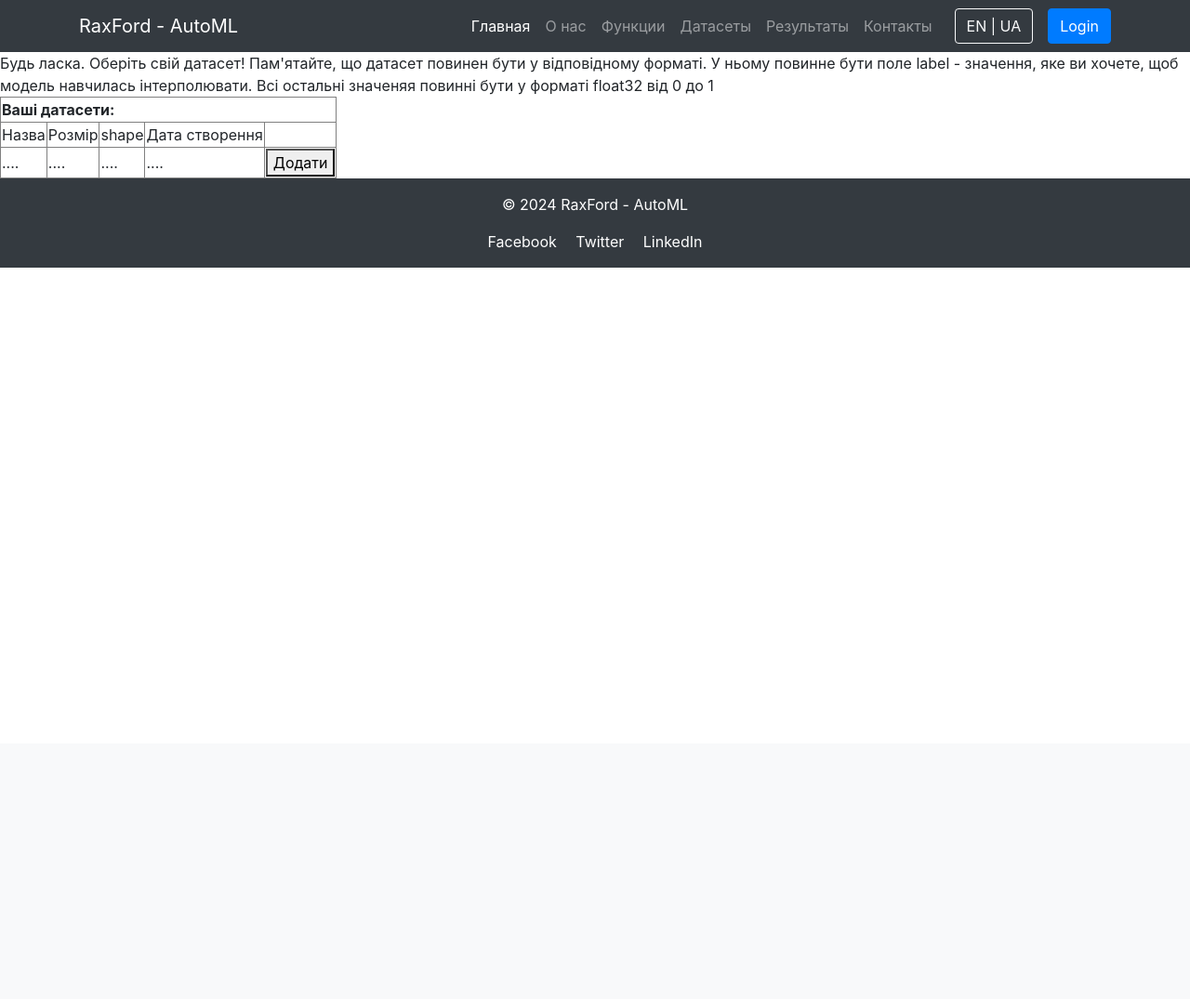
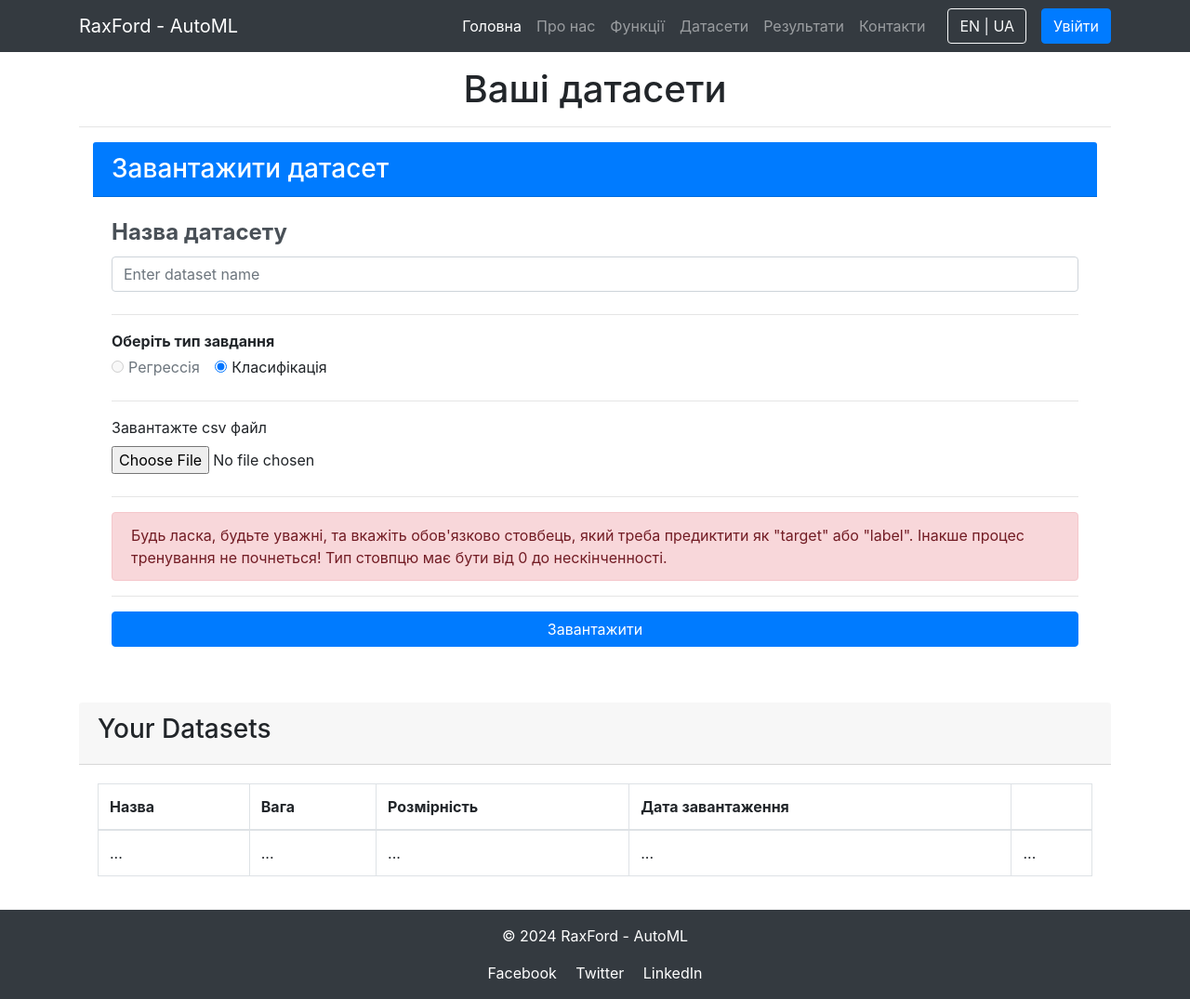
Before and after one commit to RaxFord1/automl-website, a Flask app: page /datasets in a window 1280 px wide. Shown: the whole page at 93% size. Before the commit the page ends 288 px from the top, so only its background shows below. Run offline with Flask 2, Linux system fonts and the light colour scheme; data that the repository does not hold is empty; some libraries are stand-ins or nearby versions.

Commit message:
remake dataset page

```diff
--- a/project/server/static/js/auth.js
+++ b/project/server/static/js/auth.js
@@ -82,6 +82,8 @@ function check_status() {
     });
 }
 
+check_status();
+
 setInterval(() => {
     check_status();
 }, 3*60*1000)
--- a/project/server/static/js/load_datasets.js
+++ b/project/server/static/js/load_datasets.js
@@ -21,10 +21,13 @@ function load_dataset() {
     }).fail(function (data) {
         console.log("dataset_load FAIL");
         console.log($auth_token);
-        console.log(data)
+        console.log(data);
         last_dataset = data;
+    }).always(function () {
+        check_status();
     });
-    console.log("dataset_result:" + datasets_result)
+    console.log("dataset_result:")
+    console.log(datasets_result)
 }
 
 load_dataset()
@@ -51,6 +54,7 @@ function select_dataset(element) {
             console.log("SUCCESS LOAD_DATASET");
             console.log(data);
             selected_dataset = data['result']['name'];
+            $("#datasetModal").modal('show');
         }
     }).fail(function (data) {
         document.location.reload();
@@ -63,8 +67,6 @@ function select_dataset(element) {
 
     });
     console.log("dataset_result:" + datasets_result)
-
-
 }
 
 function show_add_dataset_form() {
@@ -88,6 +90,4 @@ function delete_dataset() {
 
     });
     console.log("dataset_result:" + datasets_result)
-
-
 }
--- a/project/server/templates/base.html
+++ b/project/server/templates/base.html
@@ -140,34 +140,38 @@
             <div class="collapse navbar-collapse" id="navbarNav">
                 <ul class="navbar-nav ml-auto">
                     <li class="nav-item active">
-                        <a class="nav-link" href="/">Главная</a>
+                        <a class="nav-link" href="/">Головна</a>
                     </li>
                     <li class="nav-item">
-                        <a class="nav-link" href="/about">О нас</a>
+                        <a class="nav-link" href="/about">Про нас</a>
                     </li>
                     <li class="nav-item">
-                        <a class="nav-link" href="#">Функции</a>
+                        <a class="nav-link" href="/functions">Функції</a>
                     </li>
                     <li class="nav-item">
-                        <a class="nav-link" href="/datasets">Датасеты</a>
+                        <a class="nav-link" href="/datasets">Датасети</a>
                     </li>
                     <li class="nav-item">
-                        <a class="nav-link" href="/results">Результаты</a>
+                        <a class="nav-link" href="/results">Результати</a>
                     </li>
                     <li class="nav-item">
-                        <a class="nav-link" href="/about">Контакты</a>
+                        <a class="nav-link" href="/about">Контакти</a>
                     </li>
                 </ul>
                 <button class="btn btn-outline-light ml-3">EN | UA</button>
-                <button id="login-btn" type="button" class="btn btn-primary ml-3" data-toggle="modal" data-target="#loginModal">Login</button>
-                <button id="logout-btn" class="btn btn-secondary ml-3" onclick="logOut()">Logout</button>
+                <button id="login-btn" type="button" class="btn btn-primary ml-3" data-toggle="modal" data-target="#loginModal">Увійти</button>
+                <button id="logout-btn" class="btn btn-secondary ml-3" onclick="logOut()">Вийти</button>
             </div>
         </div>
     </nav>
 
     {% block content %} {% endblock %}
 
-    <footer class="bg-dark text-white text-center py-3">
+    <script src="https://code.jquery.com/jquery-3.7.1.min.js"></script>
+    <script src="https://cdn.jsdelivr.net/npm/@popperjs/core@2.5.4/dist/umd/popper.min.js"></script>
+    <script src="https://stackpath.bootstrapcdn.com/bootstrap/4.5.2/js/bootstrap.min.js"></script>
+
+    <footer class="footer bg-dark text-white text-center py-3 mt-auto">
         <p>&copy; 2024 RaxFord - AutoML</p>
         <div>
             <a href="#" class="text-white mx-2">Facebook</a>
@@ -177,9 +181,7 @@
     </footer>
 
 <!--    <script src="{{ url_for('static', filename= 'js/auth.js') }}"></script>-->
-    <script src="https://code.jquery.com/jquery-3.7.1.min.js"></script>
-    <script src="https://cdn.jsdelivr.net/npm/@popperjs/core@2.5.4/dist/umd/popper.min.js"></script>
-    <script src="https://stackpath.bootstrapcdn.com/bootstrap/4.5.2/js/bootstrap.min.js"></script>
+
 </body>
 
 </html>
--- a/project/server/templates/datasets.html
+++ b/project/server/templates/datasets.html
@@ -1,154 +1,162 @@
 {% extends 'base.html' %}
 
 {% block content %}
+    <div class="container">
+        <p></p>
+        <h1 class="text-center">Ваші датасети</h1>
 
-    {% include 'login_modal.html' %}
+        <hr>
 
-    <div class="main_container">
-        <div class="dataset__info__container">
-            <div class="dataset__info">
-                Будь ласка. Оберіть свій датасет! Пам'ятайте, що датасет повинен бути у відповідному форматі. У
-                ньому повинне бути поле label -
-                значення, яке ви хочете, щоб модель навчилась інтерполювати. Всі остальні значеняя повинні бути у
-                форматі
-                float32 від 0 до 1
+        <style>
+            .dataset_form_title {
+              font-size: 24px;
+              font-weight: bold;
+              color: #495057;
+            }
+            .form-group {
+              margin-bottom: 1.5rem;
+            }
+        </style>
+
+        <div class="container">
+            <div class="card">
+              <div class="card-header bg-primary text-white">
+                <h3 class="mb-0">Завантажити датасет</h3>
+              </div>
+              <div class="card-body">
+                <form class="dataset_form_container validate-form" id="add_datasetForm" action="/__add_dataset" method="post" enctype="multipart/form-data">
+                  <input type="hidden" name="dataset_email" value="">
+                  <div class="form-group">
+                    <label for="dataset_name" class="dataset_form_title">Назва датасету</label>
+                    <input type="text" class="form-control" id="dataset_name" name="dataset_name" placeholder="Enter dataset name">
+                  </div>
+                  <hr>
+                  <div class="dataset_type form-group">
+                    <p class="mb-1"><b>Оберіть тип завдання</b></p>
+                    <div class="form-check form-check-inline">
+                      <input type="radio" id="option1" name="radio_task_type" class="form-check-input" disabled="disabled">
+                      <label class="form-check-label" for="option1">Регрессія</label>
+                    </div>
+                    <div class="form-check form-check-inline">
+                      <input type="radio" id="option2" name="radio_task_type" class="form-check-input" checked="checked">
+                      <label class="form-check-label" for="option2">Класифікація</label>
                     </div>
                   </div>
-        <div class="dataset__tabliza">
-            <table border="1" class="dataset__table">
+                  <hr>
+                  <div class="form-group">
+                    <label for="file_upload">Завантажте csv файл</label>
+                    <input type="file" class="form-control-file" id="file_upload" name="file_upload" accept=".csv">
+                  </div>
+                  <hr>
+                  <div class="alert alert-danger" role="alert">
+                    Будь ласка, будьте уважні, та вкажіть обов'язково стовбець, який треба предиктити як "target" або "label". Інакше процес тренування не почнеться! Тип стовпцю має бути від 0 до нескінченності.
+                  </div>
+                  <hr>
+                  <button type="submit" class="btn btn-primary btn-block button_dataset_load">Завантажити</button>
+                  <div class="dataset_result mt-3"></div>
+                </form>
+              </div>
+            </div>
+        </div>
+
+        <div class="card mt-4">
+          <div class="card-header">
+            <h3>Your Datasets</h3>
+          </div>
+          <div class="card-body">
+            <table class="table table-bordered dataset__table">
               <thead>
-                <tr class="tabliza__mainTitle">
-                    <th colspan="5">Ваші датасети:</th>
-                </tr>
                 <tr>
-                    <td>Назва</td>
-                    <td>Розмір</td>
-                    <td>shape</td>
-                    <td>Дата створення</td>
-                    <td></td>
+                  <th>Назва</th>
+                  <th>Вага</th>
+                  <th>Розмірність</th>
+                  <th>Дата завантаження</th>
+                  <th></th>
                 </tr>
               </thead>
-
+              <tbody>
                 <tr>
-                    <td>....</td>
-                    <td>....</td>
-                    <td>....</td>
-                    <td>....</td>
-                    <td>
-                        <button onclick="show_add_dataset_form()">Додати</button>
-                    </td>
+                  <td>...</td>
+                  <td>...</td>
+                  <td>...</td>
+                  <td>...</td>
+                  <td>...</td>
                 </tr>
+              </tbody>
             </table>
           </div>
         </div>
+    </div>
+
+
     <script src="{{ url_for('static', filename= 'js/load_datasets.js') }}"></script>
 
 
-    <div class="add_dataset_form" style="display: none">
-
-
+    <div class="modal fade" id="datasetModal" tabindex="-1" role="dialog" aria-labelledby="datasetModalLabel" aria-hidden="true">
+    <div class="modal-dialog modal-lg" role="document">
+      <div class="modal-content">
+        <div class="modal-header bg-primary text-white">
+          <h5 class="modal-title" id="datasetModalLabel">Dataset Form</h5>
+          <button type="button" class="close text-white" data-dismiss="modal" aria-label="Close">
+            <span aria-hidden="true">&times;</span>
+          </button>
+        </div>
+        <div class="modal-body">
+          <div class="dataset_form">
             <div id="input">
-            <form class="dataset_form_container validate-form" id="add_datasetForm" style="margin:auto;"
-                  action="/__add_dataset" method="post" enctype="multipart/form-data">
-                <input type="hidden" name="dataset_email" value="">
+              <div class="dataset_form_container validate-form" id="myForm">
                 <span class="dataset_form_title">
-                Введіть
+                  Назва датасету
                 </span>
-                <div class="input-group mb-3">
-                    <div class="input-group-prepend">
-                        <span class="input-group-text" id="basic-addon3">dataset name</span>
+                <div class="dataset_type my-3">
+                  <p><b>Выберите тип задачи</b></p>
+                  <div class="form-check form-check-inline">
+                    <input type="radio" class="form-check-input task_type_regression" name="task_type" id="option1" autocomplete="off" disabled="disabled">
+                    <label class="form-check-label" for="option1">Регрессія</label>
                   </div>
-                    <input type="text" class="form-control" id="dataset_name" aria-describedby="basic-addon3"
-                           name="dataset_name">
-                </div>
-                <hr>
-                <div class="dataset_type">
-                    <p><b>Выберите тип задачи</b></p>
-                    <input type="radio" class="btn-check" name="radio_task_type" id="option1" disabled="disabled">
-                    <label class="btn btn-secondary" for="option1"> Регрессія</label>
-
-                    <input type="radio" class="btn-check" name="radio_task_type" id="option2" checked="checked">
-                    <label class="btn btn-secondary" for="option2"> Классифікація</label>
-                </div>
-
-                <hr>
-                <div class="form-group load_dataset">
-                    <label for="exampleFormControlFile1">Завантажте csv файл</label>
-                    <input name="file_upload" type="file" class="form-control-file" id="file_upload" accept=".csv">
-                </div>
-
-                <hr>
-                <h4 style="color: red">Зверніть увагу, що вам потрібно вказати колонку з предиктором, як "target", або
-                    "label". Інакше процесс
-                    навчання не почнеться. Та тип потрібен бути int від 0 до нескінченності.</h4>
-
-                <hr>
-
-                <button type="submit" class="btn btn-secondary button_dataset_load">Завантажити</button>
-                <div class="dataset_result"></div>
-            </form>
+                  <div class="form-check form-check-inline">
+                    <input type="radio" class="form-check-input task_type_classification" name="task_type" id="option2" autocomplete="off" checked="checked">
+                    <label class="form-check-label" for="option2">Классифікація</label>
                   </div>
                 </div>
 
-    <div class="dataset_form" style="display: none;">
-        <div id="input">
-            <div class="dataset_form_container validate-form" id="myForm" style="margin:auto;">
-            <span class="dataset_form_title">
-                {{ dataset_name | default("Назва датасету", true) }}
-            </span>
-                <div class="dataset_type">
-                    <input type="radio" class="btn-check task_type_regression" name="task_type" id="option1"
-                           autocomplete="off" disabled="disabled">
-                    <label class="btn btn-secondary" for="option1"> Регрессія</label>
-
-                    <input type="radio" class="btn-check task_type_classification" name="task_type" id="option2"
-                           autocomplete="off" checked="checked">
-                    <label class="btn btn-secondary" for="option2"> Классифікація</label>
-                </div>
-
-
-                <div class="dataset_table_container">
+                <div class="dataset_table_container my-3">
                   <script>
                     var _table = {{ dataset_table_info | default("null", true) }};
                     if (_table != null) {
-                            $(".dataset_table_container").html(_table);
+                      document.querySelector(".dataset_table_container").innerHTML = _table;
                     } else {
-                            $(".dataset_table_container").html("<table><thead><tr><th scope='col'>#</th><th scope='col'>col_0</th><th scope='col'>col_1</th><th scope='col'>col_2</th><th scope='col'>col_3</th><th scope='col'>col_4</th></tr></thead><tbody><tr><th scope='row'>1</th><td>Нулевая фича</td><td>Первая фича</td><td>Вторая фича</td><td>Третья фича</td><td>Четвёртая фича</td></tr></tbody></table>");
+                      document.querySelector(".dataset_table_container").innerHTML = "<table class='table'><thead><tr><th scope='col'>#</th><th scope='col'>col_0</th><th scope='col'>col_1</th><th scope='col'>col_2</th><th scope='col'>col_3</th><th scope='col'>col_4</th></tr></thead><tbody><tr><th scope='row'>1</th><td>Нулевая фича</td><td>Первая фича</td><td>Вторая фича</td><td>Третья фича</td><td>Четвёртая фича</td></tr></tbody></table>";
                     }
                   </script>
+                </div>
 
-                    <!--print(crushed_visitor.to_html())-->
+                <div class="dataset_shape my-3">
+                  <p><b>Shape:</b></p>
+                  <div class="dataset_shape_value">(0,)</div>
                 </div>
-                <div class="dataset_shape">
-                    Shape:
-                    <div class="dataset_shape_value">(0,)</div>
 
-                </div>
-                <!--<button>Редактировать</button>-->
-                <form class="select_model" id="datasetForm" style="margin:auto;"
-                      action="/train_model" method="post">
-                    <div class="Choose size">
-                        Оберіть максимальный розмір моделі
-                        <select class="form-select" aria-label="Default select example" name="model_size">
+                <form class="select_model" id="datasetForm" action="/train_model" method="post">
+                  <div class="form-group">
+                    <label for="model_size">Оберіть максимальный розмір моделі</label>
+                    <select class="form-control" id="model_size" name="model_size">
                       <option value="1" selected>Маленька</option>
                       <option value="2">Средня</option>
                       <option value="3">Велика</option>
                     </select>
                   </div>
-                    <div>
                   <input name="dataset_name_hidden" value="" type="text" hidden/>
                   <input type="hidden" name="dataset_email" value="">
+                  <button type="submit" class="btn btn-primary button_dataset_load">Тренувати</button>
+                  <button type="button" class="btn btn-danger button_dataset_delete" onclick="delete_dataset()">Видалити</button>
+                </form>
+                <div class="result mt-3"></div>
               </div>
-                    <button type="submit" class="btn btn-secondary button_dataset_load">Тренувати</button>
-                    <button type="button" class="btn btn-secondary button_dataset_delete" onclick="delete_dataset()">
-                        Видалити
-                    </button>
-
-
-                </form>
-
-
-                <div class="result"></div>
+            </div>
+          </div>
+        </div>
+        <div class="modal-footer">
+          <button type="button" class="btn btn-secondary" data-dismiss="modal">Close</button>
         </div>
       </div>
     </div>
--- a/project/server/templates/results.html
+++ b/project/server/templates/results.html
@@ -1,9 +1,7 @@
 {% extends 'base.html' %}
 
 {% block content %}
-    {% include 'login_modal.html' %}
-
-    <div class="main_container">
+    <div class="container">
         <div class="dataset__info__container">
             <div class="dataset__info">
                 Сторінка з результатами. Ви можете ознайомитись з результатами трейну на цій сторінці.
```
Also changed, not shown: project/server/templates/index.html (+46 -38 lines). Lines whose indentation alone changed are shown as unchanged.
